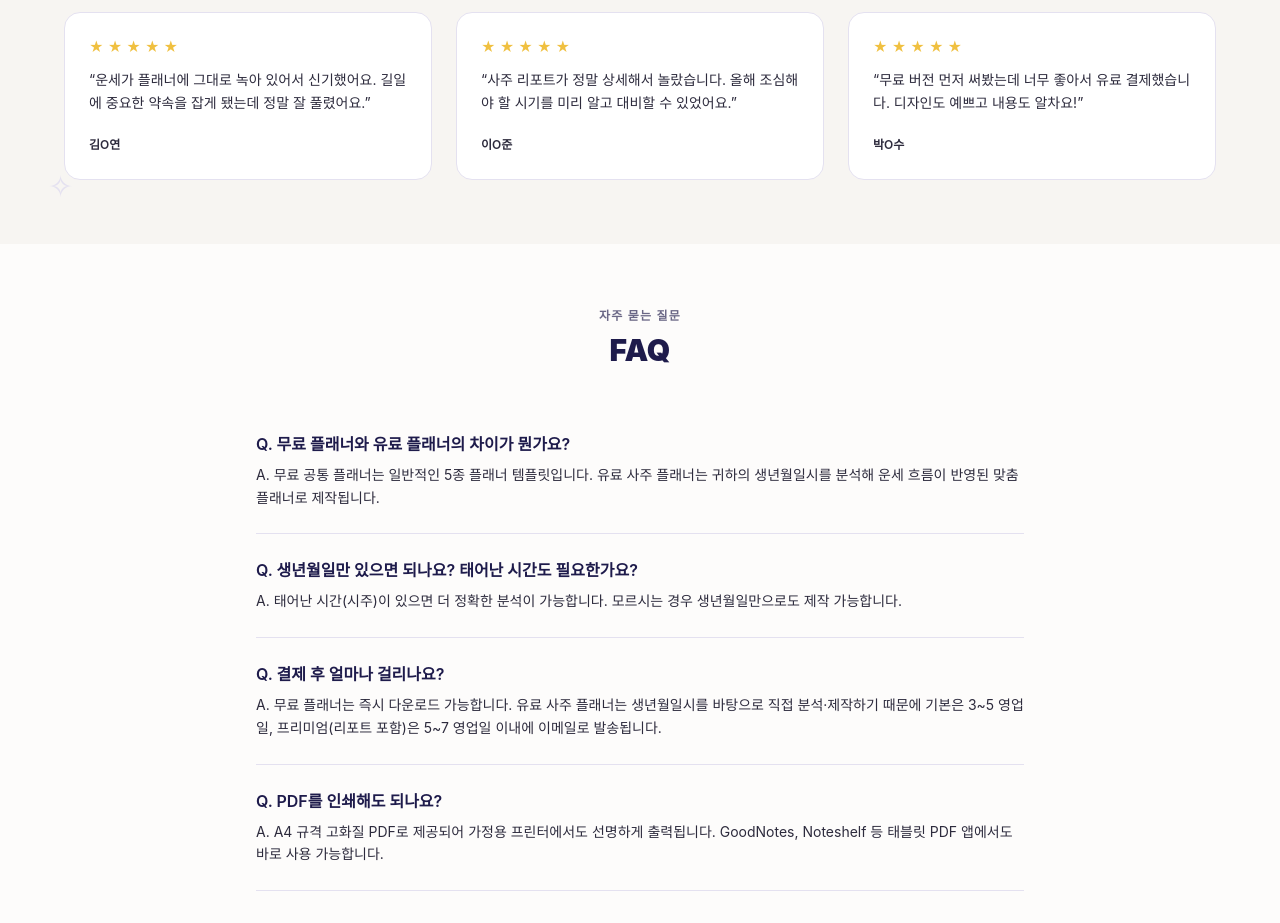
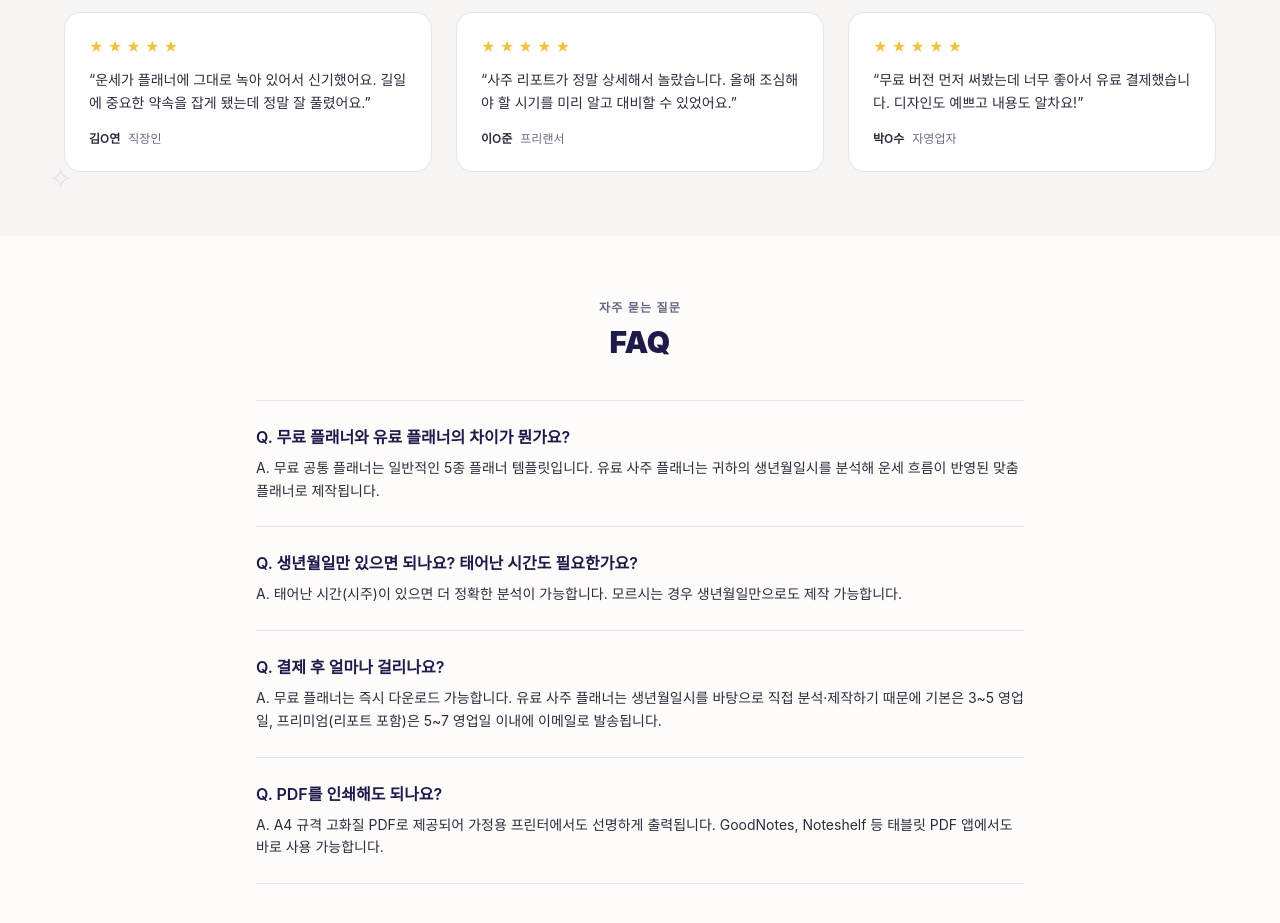
Before and after one commit to sbaron680-eng/fortunetab_com, a Next.js app: page / in a window 1280 px wide. Shown: the part 3220-4143 px from the top of the page. Built offline with nearby package versions, Linux system fonts and the light colour scheme; no server answers.

Commit message:
refactor: 홈 나머지 섹션 묵향 스타일 완성
Co-Authored-By: Claude Sonnet 4.6 <noreply@anthropic.com>

```diff
--- a/src/app/page.tsx
+++ b/src/app/page.tsx
@@ -18,9 +18,9 @@ const HOW_IT_WORKS = [
 ];
 
 const REVIEWS = [
-  { name: '김O연', rating: 5, text: '운세가 플래너에 그대로 녹아 있어서 신기했어요. 길일에 중요한 약속을 잡게 됐는데 정말 잘 풀렸어요.' },
-  { name: '이O준', rating: 5, text: '사주 리포트가 정말 상세해서 놀랐습니다. 올해 조심해야 할 시기를 미리 알고 대비할 수 있었어요.' },
-  { name: '박O수', rating: 5, text: '무료 버전 먼저 써봤는데 너무 좋아서 유료 결제했습니다. 디자인도 예쁘고 내용도 알차요!' },
+  { name: '김O연', title: '직장인', rating: 5, text: '운세가 플래너에 그대로 녹아 있어서 신기했어요. 길일에 중요한 약속을 잡게 됐는데 정말 잘 풀렸어요.' },
+  { name: '이O준', title: '프리랜서', rating: 5, text: '사주 리포트가 정말 상세해서 놀랐습니다. 올해 조심해야 할 시기를 미리 알고 대비할 수 있었어요.' },
+  { name: '박O수', title: '자영업자', rating: 5, text: '무료 버전 먼저 써봤는데 너무 좋아서 유료 결제했습니다. 디자인도 예쁘고 내용도 알차요!' },
 ];
 
 const FAQS = [
@@ -234,7 +234,7 @@ export default function HomePage() {
             <h2 className="text-2xl sm:text-3xl font-serif font-black text-ft-ink">사용 후기</h2>
           </div>
           <div className="grid grid-cols-1 sm:grid-cols-3 gap-6">
-            {REVIEWS.map(({ name, rating, text }) => (
+            {REVIEWS.map(({ name, title, rating, text }) => (
               <div key={name} className="rounded-2xl p-6 bg-white border border-ft-border">
                 <div className="flex items-center gap-1 mb-3">
                   {Array.from({ length: rating }).map((_, i) => (
@@ -242,7 +242,10 @@ export default function HomePage() {
                   ))}
                 </div>
                 <p className="text-ft-body text-sm leading-relaxed mb-4">&ldquo;{text}&rdquo;</p>
-                <span className="text-xs font-semibold text-ft-body">{name}</span>
+                <div className="flex items-center gap-2">
+                  <span className="text-xs font-semibold text-ft-body">{name}</span>
+                  <span className="text-xs text-ft-muted">{title}</span>
+                </div>
               </div>
             ))}
           </div>
@@ -256,9 +259,9 @@ export default function HomePage() {
             <p className="text-xs font-semibold text-ft-muted uppercase tracking-widest mb-2">자주 묻는 질문</p>
             <h2 className="text-2xl sm:text-3xl font-serif font-black text-ft-ink">FAQ</h2>
           </div>
-          <div className="space-y-0">
-            {FAQS.map(({ q, a }) => (
-              <div key={q} className="py-6 border-b border-ft-border">
+          <div>
+            {FAQS.map(({ q, a }, idx) => (
+              <div key={q} className={`py-6 border-b border-ft-border${idx === 0 ? ' border-t' : ''}`}>
                 <h3 className="font-semibold text-ft-ink mb-2">Q. {q}</h3>
                 <p className="text-ft-body text-sm leading-relaxed">A. {a}</p>
               </div>
```
